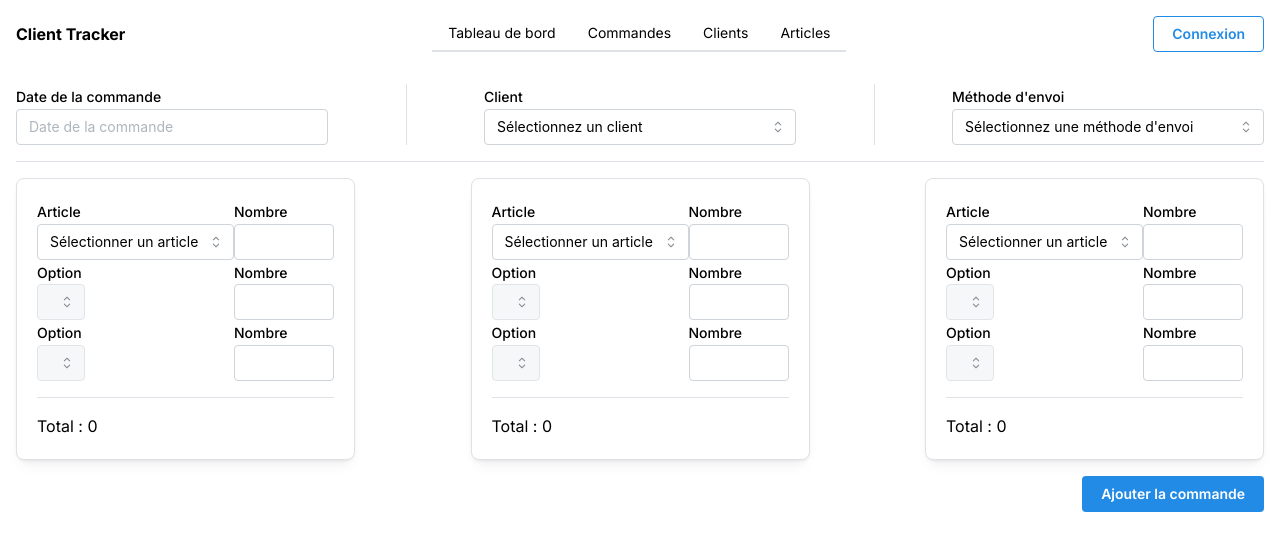
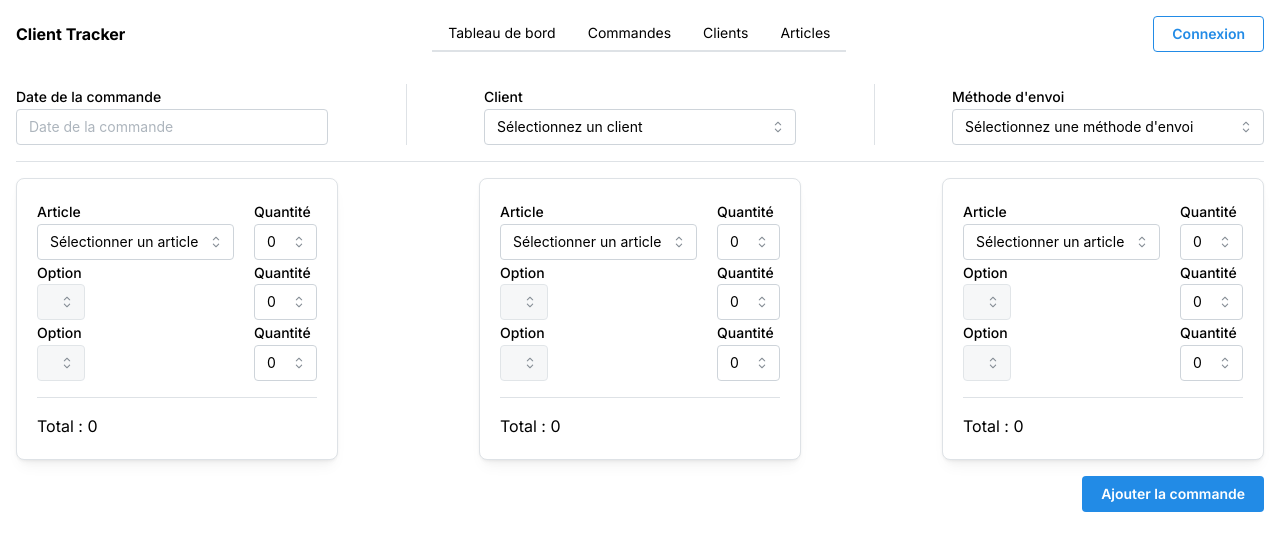
Before and after one commit to bisol84/client-track, a Next.js app: page /orders/add in a window 1280 px wide. Shown: the top 550 px of the page. Built offline with nearby package versions, Linux system fonts and the light colour scheme; no server answers; the database is empty.

Commit message:
Feture : article price card

```diff
--- a/src/components/Order/ArticleOrderCard.tsx
+++ b/src/components/Order/ArticleOrderCard.tsx
@@ -14,6 +14,7 @@ import ArticleSelector from "../Orders/ArticleSelector";
 import { useState } from "react";
 import useSWR from "swr";
 import OptionsSelector from "../Orders/OptionsSelector";
+import QuantitySelector from "../Orders/QuantitySelector";
 
 const fetcher = (url) => fetch(url).then((res) => res.json());
 
@@ -105,24 +106,24 @@ export default function ArticleOrderCard() {
       {articles.map((article, index) => (
         <div key={index}>
           <Card shadow="sm" padding="lg" radius="md" withBorder key={index}>
-            <div className="flex justify-between">
+            <div className="flex justify-between gap-5">
               <ArticleSelector
                 label="Article"
                 index={index}
                 w={200}
                 onChange={handleArticleSelection}
               />
-              <TextInput label="Nombre" description="" placeholder="" w={100} />
+              <QuantitySelector />
             </div>
             <div className="flex justify-between">
               <OptionsSelector
-                w={200}
+                // w={200}
                 onChange={handleArticleSelection}
                 index={index}
                 selectedArticle={article}
                 name="option1"
               />
-              <TextInput label="Nombre" description="" placeholder="" w={100} />
+              <QuantitySelector />
             </div>
             <div className="flex justify-between">
               <OptionsSelector
@@ -132,7 +133,7 @@ export default function ArticleOrderCard() {
                 selectedArticle={article}
                 name="option2"
               />
-              <TextInput label="Nombre" description="" placeholder="" w={100} />
+              <QuantitySelector />
             </div>
             <Divider my="md" />
             <div>Total : {orderTotalPrice}</div>
--- a/src/components/Orders/OptionsSelector.tsx
+++ b/src/components/Orders/OptionsSelector.tsx
@@ -21,13 +21,7 @@ export default function OptionsSelector({
   if (!dataOptions)
     return (
       <div>
-        <NativeSelect
-          label="Option"
-          data=""
-          className={`w-[${w}]`}
-          name={name}
-          disabled
-        />
+        <NativeSelect label="Option" name={name} className="w-full" disabled />
       </div>
     );
 
--- /dev/null
+++ b/src/components/Orders/QuantitySelector.tsx
@@ -0,0 +1,58 @@
+import { NativeSelect } from "@mantine/core";
+
+export default function QuantitySelector({ onChange, index, label, w }) {
+  const formattedData = [
+    {
+      id: 0,
+      value: 0,
+    },
+    {
+      id: 1,
+      value: 1,
+    },
+    {
+      id: 2,
+      value: 2,
+    },
+    {
+      id: 3,
+      value: 3,
+    },
+    {
+      id: 4,
+      value: 4,
+    },
+    {
+      id: 5,
+      value: 5,
+    },
+    {
+      id: 6,
+      value: 6,
+    },
+    {
+      id: 7,
+      value: 7,
+    },
+    {
+      id: 8,
+      value: 8,
+    },
+    {
+      id: 9,
+      value: 9,
+    },
+    {
+      id: 10,
+      value: 10,
+    },
+  ];
+
+  return (
+    <NativeSelect
+      label="Quantité"
+      data={formattedData}
+      className={`w-[${w}]`}
+    />
+  );
+}
```
